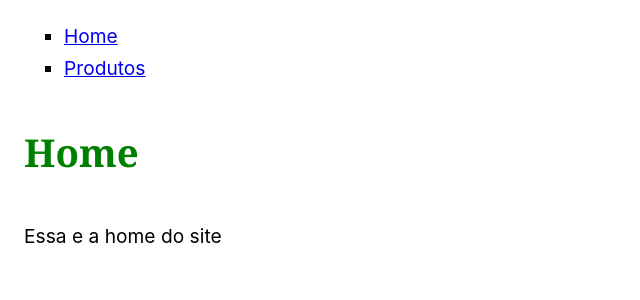
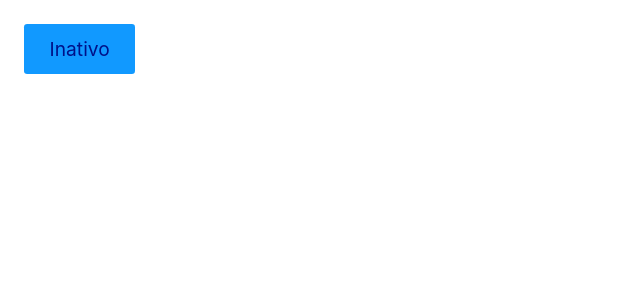
Before and after one commit to nanmartins/origamid-react, a React (Create React App) app: page / in a window 1280 px wide. Shown: the top 300 px of the page, without its empty margins (0-640 px from the left). Built offline with nearby package versions, Linux system fonts and the light colour scheme.

Commit message:
hooks first impressions

```diff
--- /dev/null
+++ b/src/Ex hooks/Ex4Hooks.js
@@ -0,0 +1,34 @@
+import React from 'react'
+
+const Ex4Hooks = () => {
+
+  // versao explicativa, para mostrar em detalhes a funcionalidade
+  // const ativoHook = React.useState(false);
+  // const ativoValor = ativoHook[0];
+  // const atualizaValor = ativoHook[1];
+
+  // function handleClick() {
+  //   atualizaValor(!ativoValor);
+  // }
+
+  // return (
+  //   <React.Fragment>
+  //     <button onClick={handleClick}>{ativoValor ? 'Ativo' : 'Inativo'}</button>
+  //   </React.Fragment>
+  // )
+
+  // versao desestruturada, a forma mais comum de usar os hooks
+  const [ativo, setAtivo] = React.useState(false);
+
+  function handleClick() {
+    setAtivo(!ativo);
+  }
+
+  return (
+    <React.Fragment>
+      <button onClick={handleClick}>{ativo ? 'Ativo' : 'Inativo'}</button>
+    </React.Fragment>
+  );
+}
+
+export default Ex4Hooks
--- a/src/index.js
+++ b/src/index.js
@@ -3,7 +3,8 @@ import ReactDOM from 'react-dom/client';
 // import App from './App'
 // import Exjsx1 from './Exjsx1'
 // import Exjsx2 from './Exjsx2'
-import Ex3comp from './Ex3 components/Ex3comp';
+// import Ex3comp from './Ex components/Ex3comp';
+import Ex4Hooks from './Ex hooks/Ex4Hooks';
 
 
 const root = ReactDOM.createRoot(document.getElementById('root'));
@@ -12,6 +13,7 @@ root.render(
     {/* <App />
     <Exjsx1 />
     <Exjsx2 /> */}
-    <Ex3comp />
+    {/* <Ex3comp /> */}
+    <Ex4Hooks />
   </React.StrictMode>
 );
```
Also changed, not shown: src/Ex components/Ex3comp.js (renamed from src/Ex3 components/Ex3comp.js), src/Ex components/Header.js (renamed from src/Ex3 components/Header.js), src/Ex components/Home.js (renamed from src/Ex3 components/Home.js), src/Ex components/Produto.js (renamed from src/Ex3 components/Produto.js), src/Ex components/Produtos.js (renamed from src/Ex3 components/Produtos.js), src/Ex components/Titulo.js (renamed from src/Ex3 components/Titulo.js).
